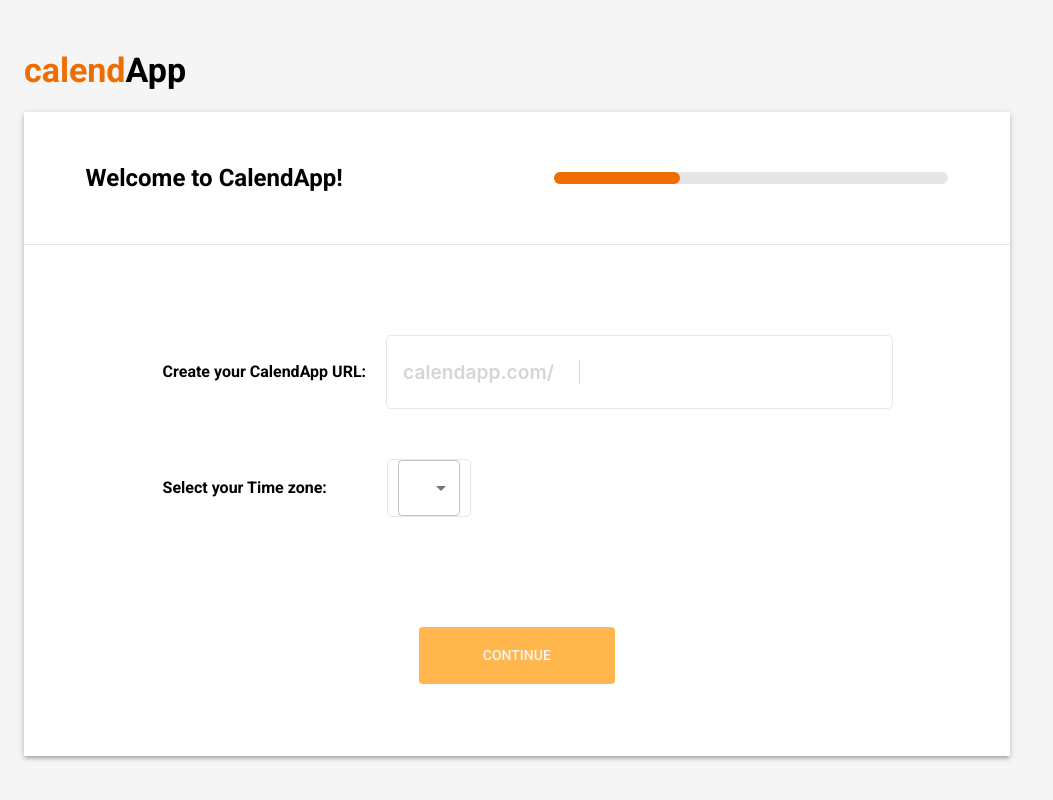
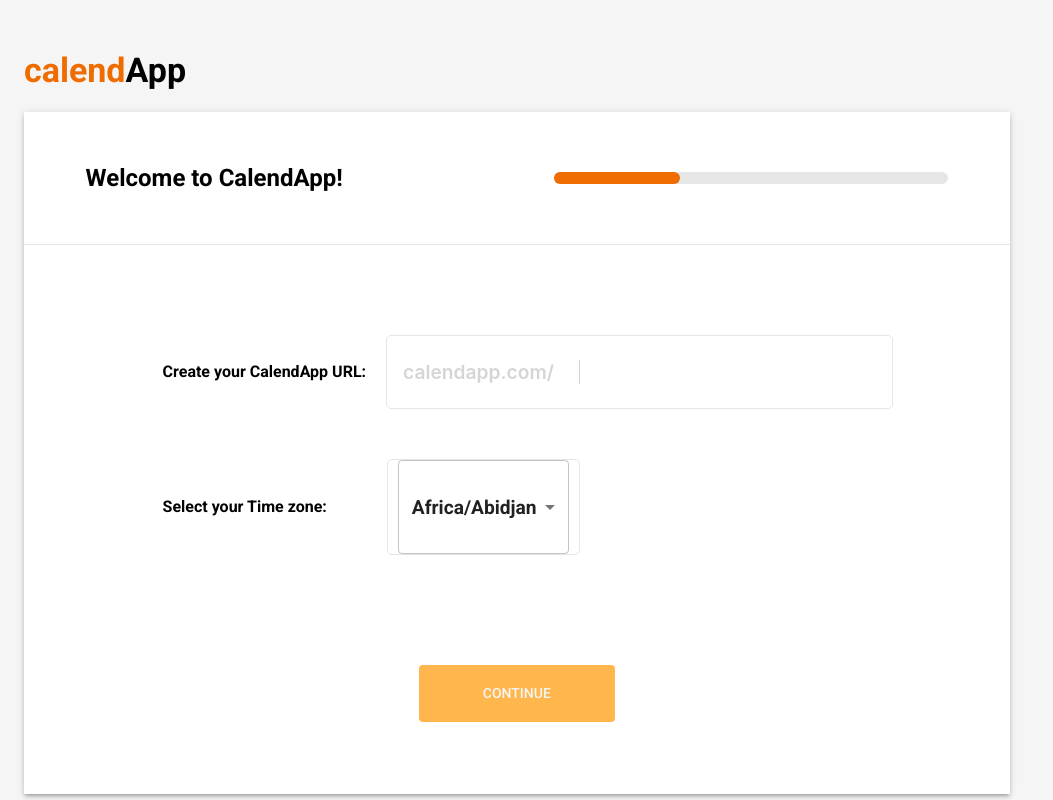
Before and after one commit to hatchways/team-matcha, a React (Create React App) app in the folder client/: page /profileSetup/1 in a window 1280 px wide. Shown: the whole page, without its empty margins (0-1053 px from the left). Built offline with nearby package versions, Linux system fonts and the light colour scheme.

Commit message:
default user timezone added

```diff
--- a/client/src/pages/ProfileSetupPage/ProfileSetupPage.js
+++ b/client/src/pages/ProfileSetupPage/ProfileSetupPage.js
@@ -14,7 +14,7 @@ class ProfileSetupPage extends Component {
         this.state = {
             step: 1,
             username: '',
-            timezone: '',
+            timezone: momentTZ.tz.guess(),
             timeAvlFrom: '',
             timeAvlUntil: '',
             daysAvl: {
@@ -115,7 +115,7 @@ class ProfileSetupPage extends Component {
             case 2:
                 stepComponent = (
                     <ProfileStep2
-                    username="john-doe@gmail.com"
+                    username={username}
                     step={step}
                     handleNextStep={this.handleNextStep}
                     />
```
